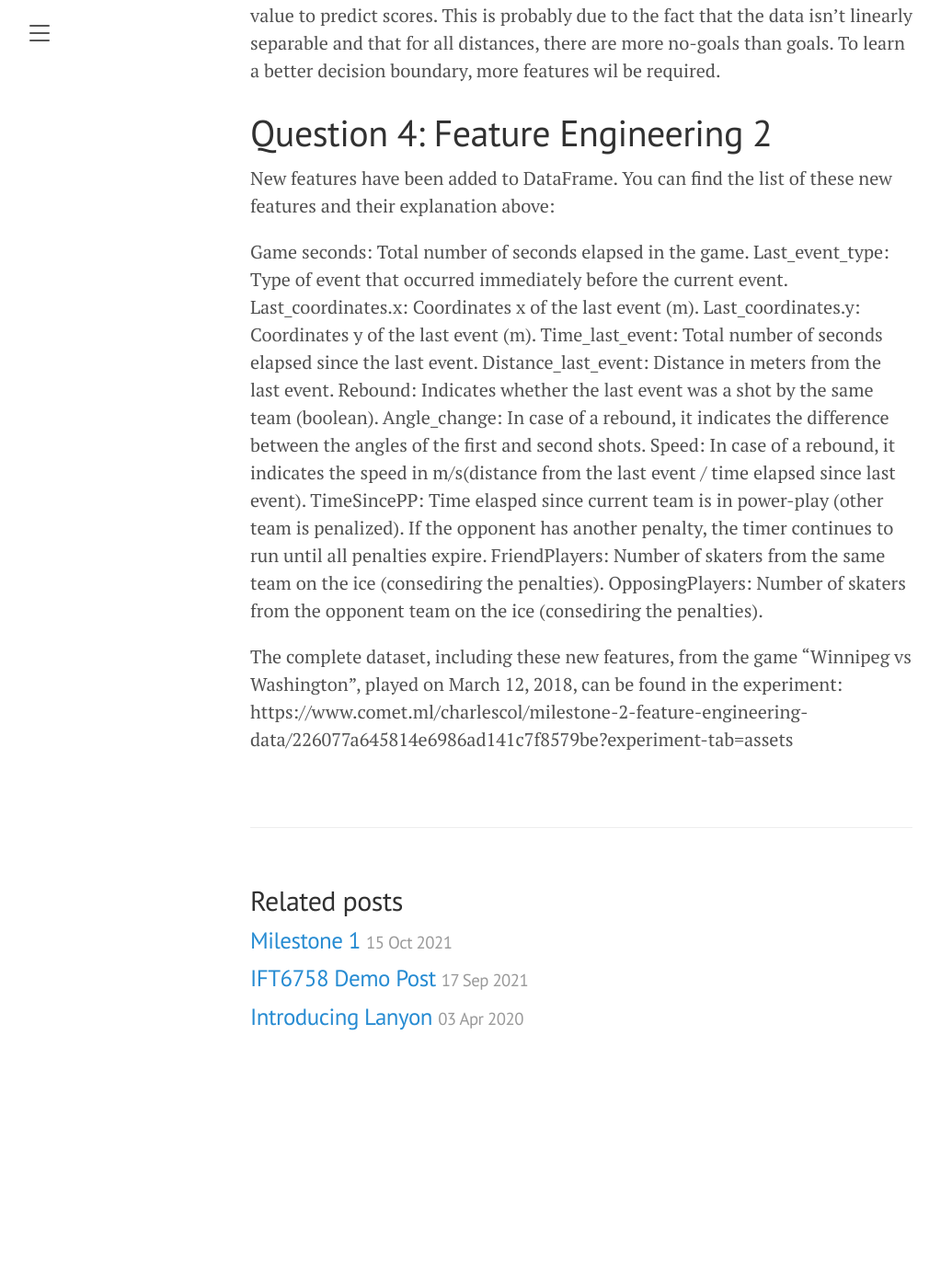
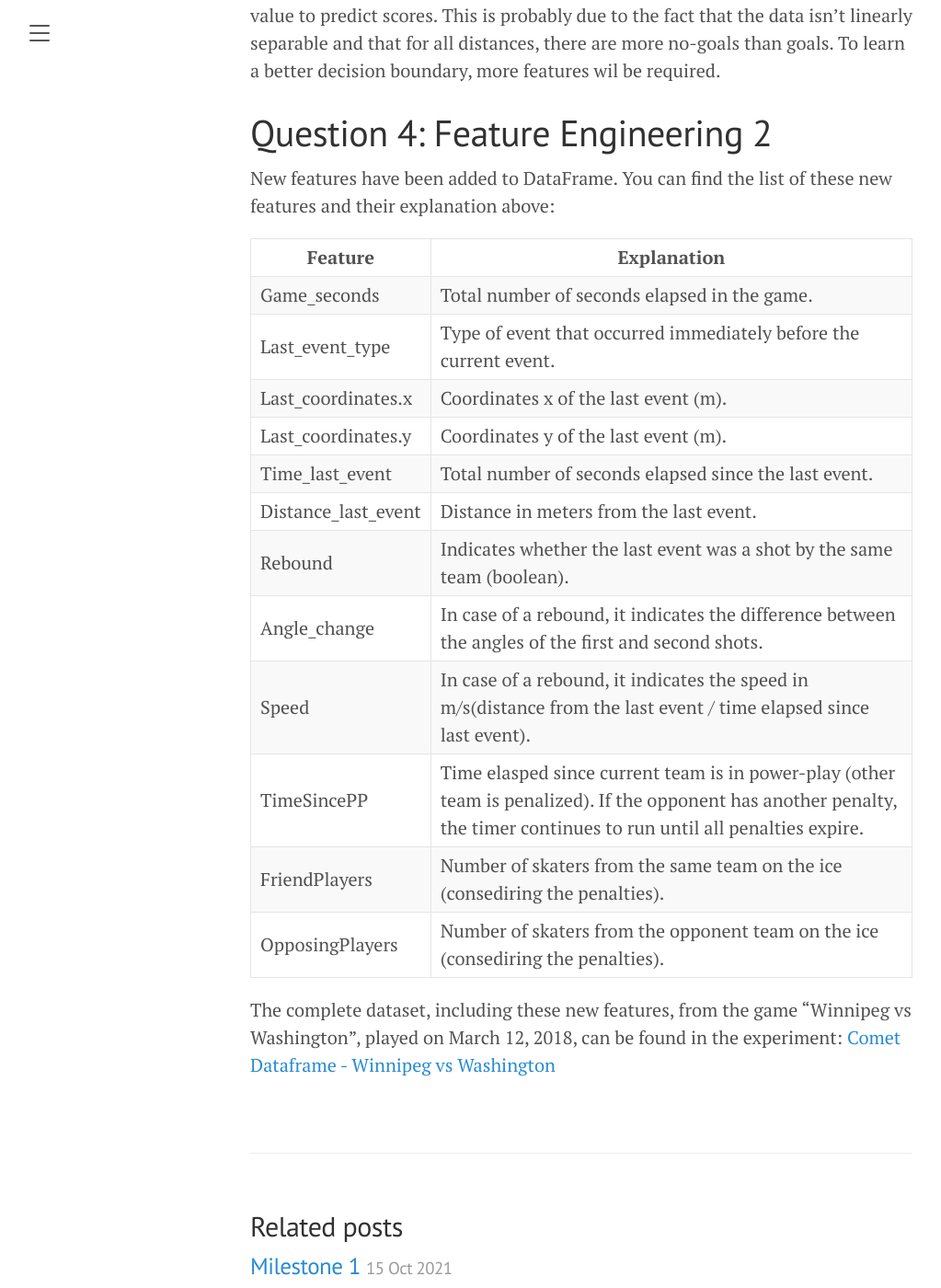
Before and after one commit to ArchambaultP/NHL-Blog, a Jekyll site: the page built from _posts/2021-11-16-milestone-2.md, in a window 1280 px wide and 1400 px high, scrolled down 2794 px. Shown: the whole window at 92% size, without its empty margins (8-1031 px from the left). Built offline with Jekyll 4.4.1, drawn with Linux system fonts in a browser that asks for light colours; before the commit the page ends 3975 px from its top, so only the background shows below that; some of the changed text lies outside the part shown.

Commit message:
Q4 blog v2

```diff
--- a/_posts/2021-11-16-milestone-2.md
+++ b/_posts/2021-11-16-milestone-2.md
@@ -86,17 +86,20 @@ To learn a better decision boundary, more features wil be required.
 
 New features have been added to DataFrame. You can find the list of these new features and their explanation above:
 
-Game seconds: Total number of seconds elapsed in the game.
-Last_event_type: Type of event that occurred immediately before the current event.
-Last_coordinates.x: Coordinates x of the last event (m).
-Last_coordinates.y: Coordinates y of the last event (m).
-Time_last_event: Total number of seconds elapsed since the last event.
-Distance_last_event: Distance in meters from the last event.
-Rebound: Indicates whether the last event was a shot by the same team (boolean).
-Angle_change: In case of a rebound, it indicates the difference between the angles of the first and second shots.
-Speed: In case of a rebound, it indicates the speed in m/s(distance from the last event / time elapsed since last event).
-TimeSincePP: Time elasped since current team is in power-play (other team is penalized). If the opponent has another penalty, the timer continues to run until all penalties expire.
-FriendPlayers: Number of skaters from the same team on the ice (consediring the penalties).
-OpposingPlayers: Number of skaters from the opponent team on the ice (consediring the penalties).
+| Feature | Explanation |
+|------------|-------------|
+| Game_seconds | Total number of seconds elapsed in the game.  |
+| Last_event_type | Type of event that occurred immediately before the current event.  |
+| Last_coordinates.x | Coordinates x of the last event (m). |
+| Last_coordinates.y | Coordinates y of the last event (m). |
+| Time_last_event | Total number of seconds elapsed since the last event. |
+| Distance_last_event | Distance in meters from the last event. |
+| Rebound | Indicates whether the last event was a shot by the same team (boolean). |
+| Angle_change | In case of a rebound, it indicates the difference between the angles of the first and second shots. |
+| Speed | In case of a rebound, it indicates the speed in m/s(distance from the last event / time elapsed since last event). |
+| TimeSincePP | Time elasped since current team is in power-play (other team is penalized). If the opponent has another penalty, the timer continues to run until all penalties expire. |
+| FriendPlayers | Number of skaters from the same team on the ice (consediring the penalties). |
+| OpposingPlayers | Number of skaters from the opponent team on the ice (consediring the penalties). |
 
-The complete dataset, including these new features, from the game "Winnipeg vs Washington", played on March 12, 2018, can be found in the experiment: https://www.comet.ml/charlescol/milestone-2-feature-engineering-data/226077a645814e6986ad141c7f8579be?experiment-tab=assets
+The complete dataset, including these new features, from the game "Winnipeg vs Washington", played on March 12, 2018, can be found in the experiment:
+<a href="https://www.comet.ml/charlescol/milestone-2-feature-engineering-data/226077a645814e6986ad141c7f8579be?experiment-tab=assets">Comet Dataframe - Winnipeg vs Washington</a>
```
Also changed, not shown: other parts of _posts/2021-11-16-milestone-2.md (+1 -1 lines).
